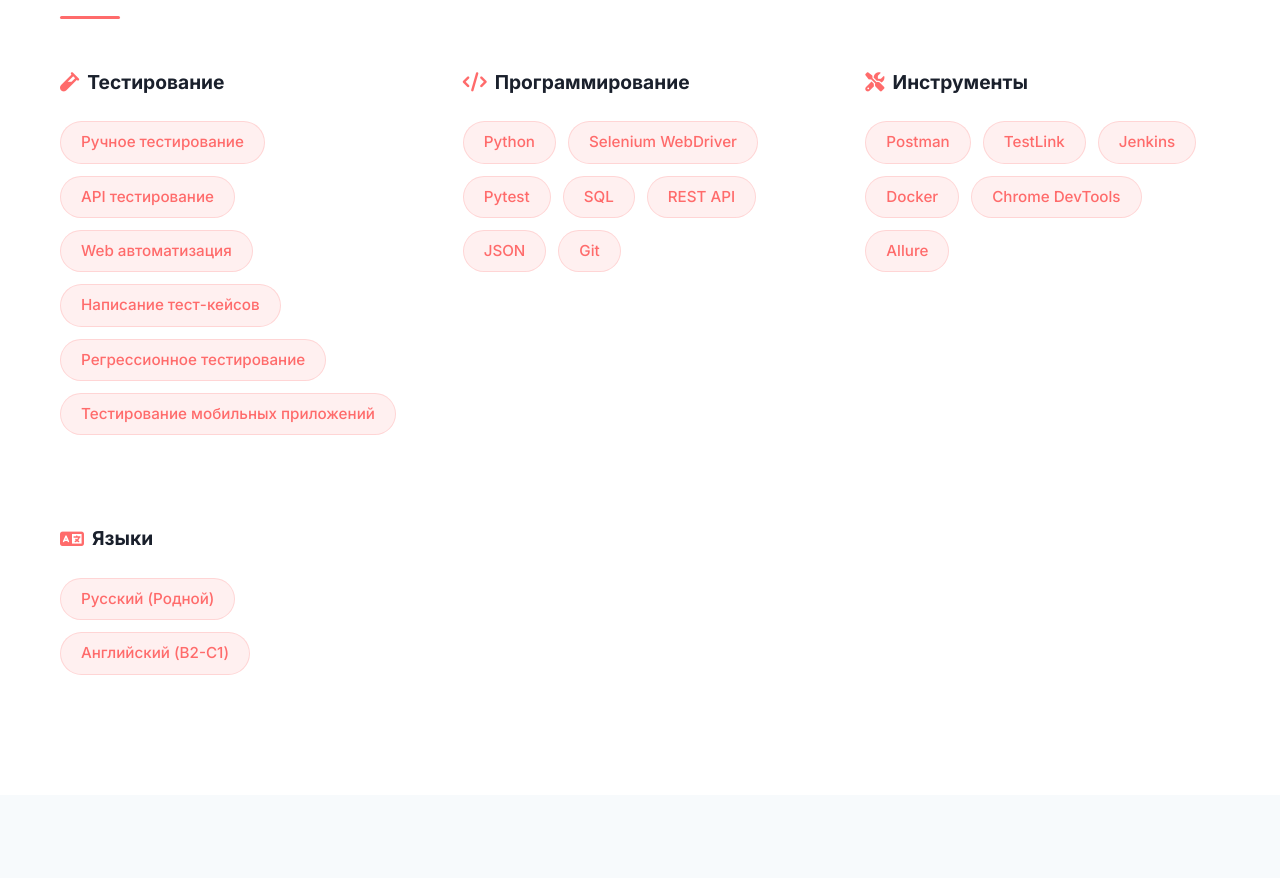
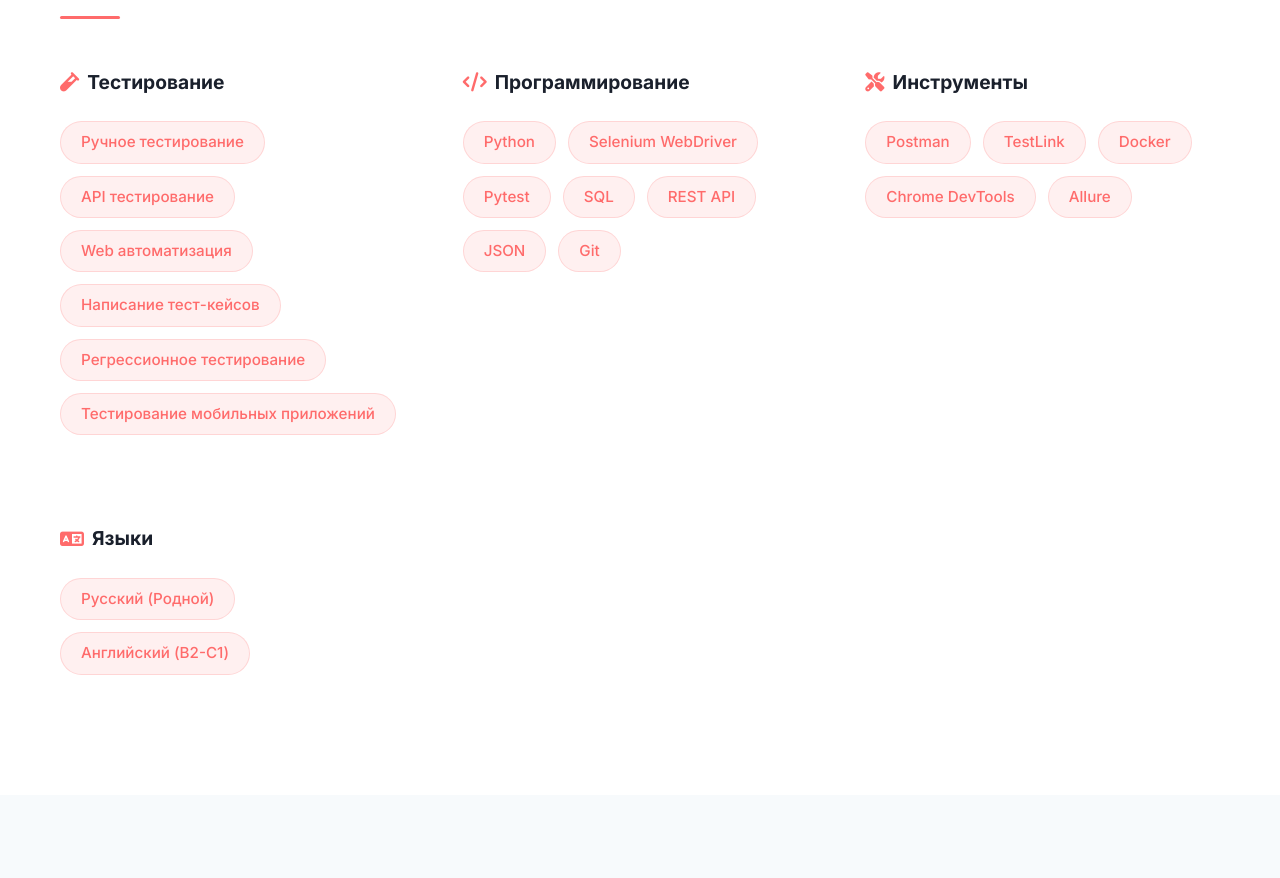
Before and after one commit to mackirly/mackirly.github.io, a plain HTML site: page index.html in a window 1280 px wide. Shown: the part 2760-3638 px from the top of the page. Drawn offline with Linux system fonts and the light colour scheme.

Commit message:
Remove Jenkins from skills

```diff
--- a/index.html
+++ b/index.html
@@ -222,7 +222,6 @@
                         <div class="skill-tags">
                             <span class="skill-tag">Postman</span>
                             <span class="skill-tag">TestLink</span>
-                            <span class="skill-tag">Jenkins</span>
                             <span class="skill-tag">Docker</span>
                             <span class="skill-tag">Chrome DevTools</span>
                             <span class="skill-tag">Allure</span>
```
